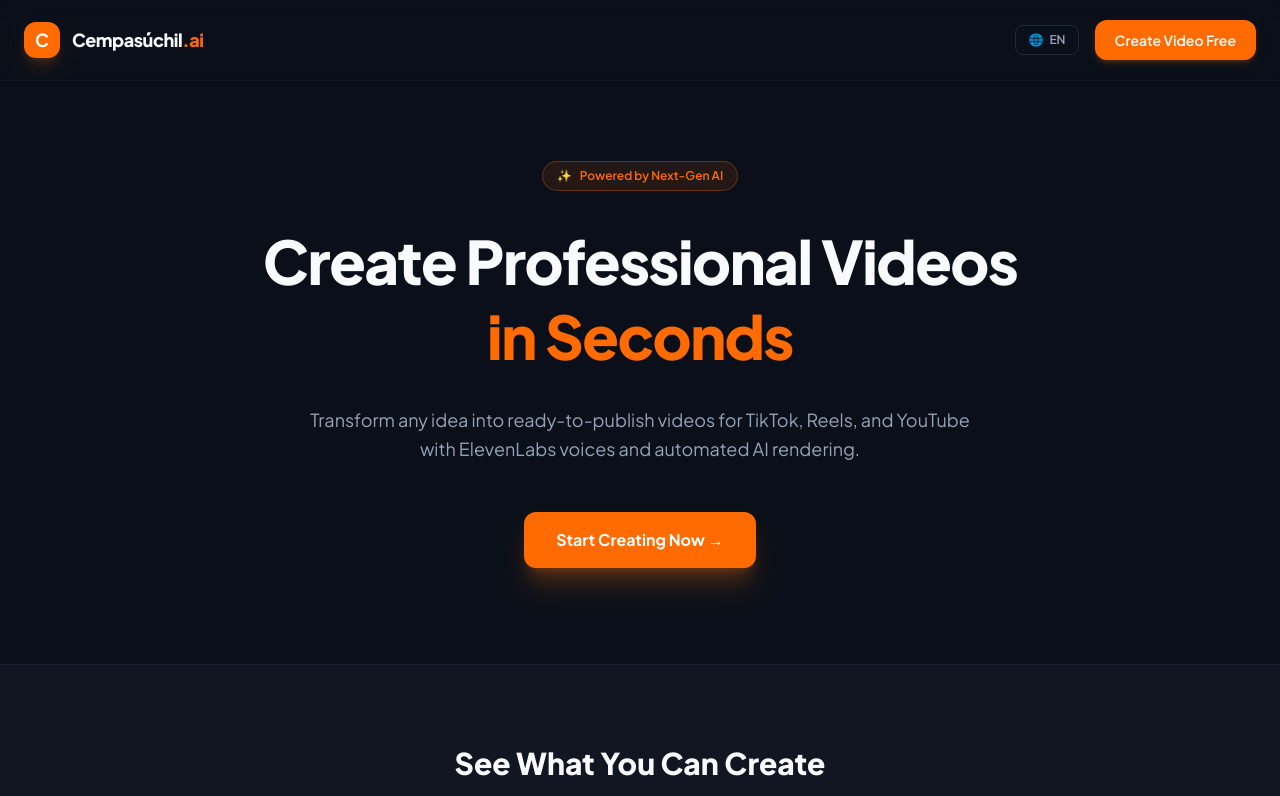
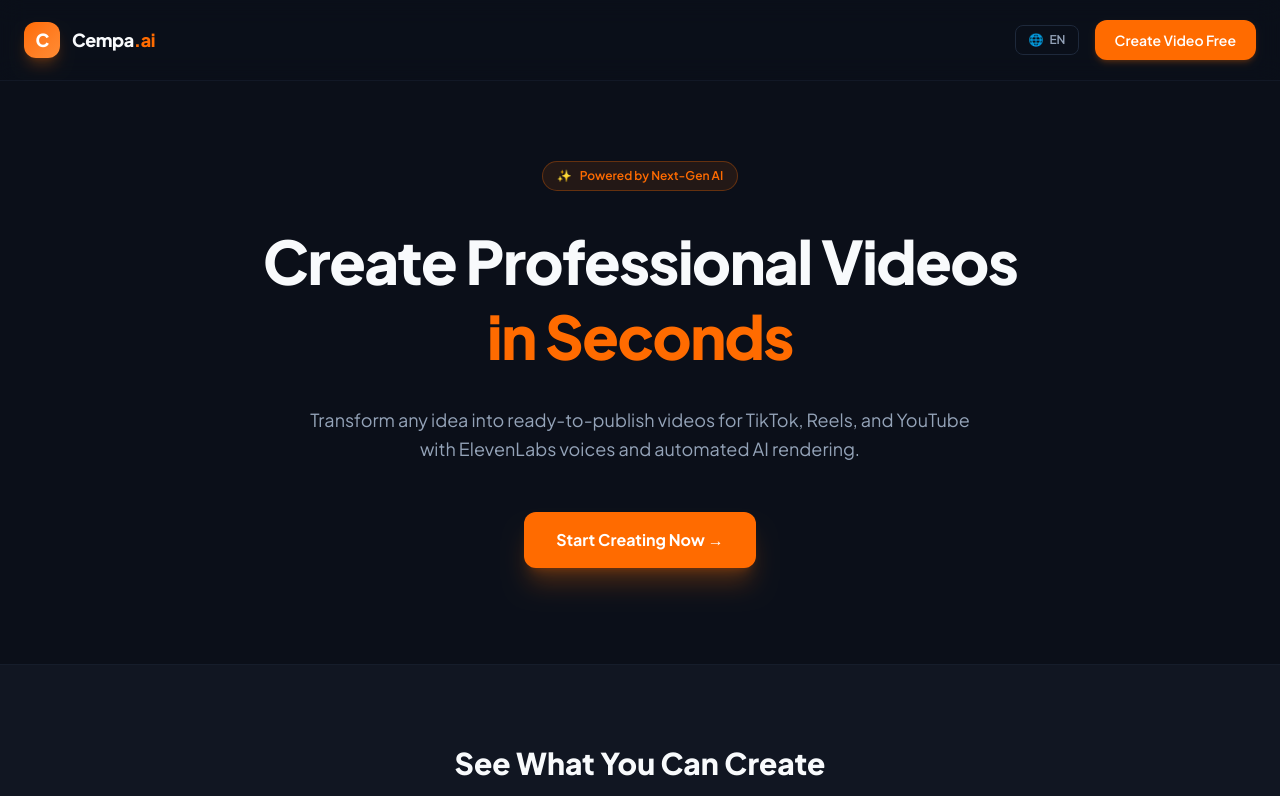
Before and after one commit to iavideogeneratorbyleon-ux/iavideogenerator, a React (Vite) app in the folder client/: page / in a window 1280 px wide. Shown: the top 796 px of the page. Built offline with nearby package versions, Linux system fonts and the light colour scheme.

Commit message:
feat(brand): rebrand from Cempasúchil.ai to Cempa.ai for global US market positioning

```diff
--- a/client/src/App.tsx
+++ b/client/src/App.tsx
@@ -2,6 +2,7 @@ import { useState } from 'react';
 import LandingPage from './components/landing/LandingPage';
 import WizardContainer from './components/wizard/WizardContainer';
 import { LanguageProvider } from './components/landing/LanguageContext';
+
 
 export default function App() {
   const [currentView, setCurrentView] = useState<'landing' | 'wizard'>('landing');
--- /dev/null
+++ b/client/src/components/brand/Logo.tsx
@@ -0,0 +1,40 @@
+import React from 'react';
+
+interface LogoProps {
+  size?: 'sm' | 'md' | 'lg';
+  showSlogan?: boolean;
+}
+
+export default function Logo({ size = 'md', showSlogan = false }: LogoProps) {
+  const sizeClasses = {
+    sm: 'text-base',
+    md: 'text-lg',
+    lg: 'text-2xl',
+  };
+
+  const iconSizes = {
+    sm: 'w-7 h-7 text-sm',
+    md: 'w-9 h-9 text-lg',
+    lg: 'w-12 h-12 text-2xl',
+  };
+
+  return (
+    <div className="flex items-center gap-3">
+      {/* Isotipo: Símbolo moderno inspirado en el brillo y energía de la flor */}
+      <div className={`${iconSizes[size]} rounded-xl bg-gradient-to-br from-brand-primary to-[#FF8C33] flex items-center justify-center shadow-lg shadow-brand-primary/25 text-white font-black tracking-tighter`}>
+        C
+      </div>
+
+      <div className="flex flex-col">
+        <span className={`font-extrabold tracking-tight text-text-main ${sizeClasses[size]}`}>
+          Cempa<span className="text-brand-primary">.ai</span>
+        </span>
+        {showSlogan && (
+          <span className="text-[10px] text-text-muted font-medium tracking-wide">
+            Your ideas, brought to brilliant life.
+          </span>
+        )}
+      </div>
+    </div>
+  );
+}
--- a/client/src/components/landing/LandingPage.tsx
+++ b/client/src/components/landing/LandingPage.tsx
@@ -1,7 +1,8 @@
-import { useState } from 'react';
+import React, { useState } from 'react';
 import { useLanguage } from './LanguageContext';
 import VideoShowcaseModal, { type VideoShowcaseItem } from './VideoShowcaseModal';
 import PricingSection from './PricingSection';
+import Logo from '../brand/Logo';
 
 interface LandingPageProps {
   onStartWizard: () => void;
@@ -76,21 +77,15 @@ export default function LandingPage({ onStartWizard }: LandingPageProps) {
   return (
     <div className="min-h-screen bg-bg-main text-text-main font-sans selection:bg-brand-primary selection:text-white">
 
-      {/* Navbar con Selector de Idioma */}
+      {/* Navbar con Logo Integrado y Selector de Idioma */}
       <header className="border-b border-border-subtle/40 bg-bg-main/80 backdrop-blur-md sticky top-0 z-50">
         <div className="max-w-7xl mx-auto px-6 h-20 flex items-center justify-between">
-          <div className="flex items-center gap-3">
-            <div className="w-9 h-9 rounded-xl bg-brand-primary flex items-center justify-center shadow-lg shadow-brand-primary/20 text-white font-bold text-lg">
-              C
-            </div>
-            <span className="font-extrabold text-lg tracking-tight text-text-main">
-              Cempasúchil<span className="text-brand-primary">.ai</span>
-            </span>
-          </div>
+          <Logo size="md" />
 
           <div className="flex items-center gap-4">
             {/* Toggle de Idioma EN / ES */}
             <button
+              type="button"
               onClick={() => setLang(lang === 'en' ? 'es' : 'en')}
               className="text-xs font-semibold px-3 py-1.5 rounded-lg border border-border-subtle hover:border-brand-primary/50 text-text-muted hover:text-text-main transition-colors flex items-center gap-1.5 cursor-pointer"
             >
@@ -99,6 +94,7 @@ export default function LandingPage({ onStartWizard }: LandingPageProps) {
             </button>
 
             <button
+              type="button"
               onClick={onStartWizard}
               className="bg-brand-primary hover:bg-brand-hover text-white text-xs md:text-sm font-semibold px-5 py-2.5 rounded-xl transition-all shadow-md shadow-brand-primary/20 cursor-pointer"
             >
@@ -126,6 +122,7 @@ export default function LandingPage({ onStartWizard }: LandingPageProps) {
 
           <div className="pt-4">
             <button
+              type="button"
               onClick={onStartWizard}
               className="w-full sm:w-auto bg-brand-primary hover:bg-brand-hover text-white font-bold py-4 px-8 rounded-xl transition-all shadow-xl shadow-brand-primary/25 text-sm md:text-base flex items-center justify-center gap-2 cursor-pointer mx-auto"
             >
@@ -182,7 +179,7 @@ export default function LandingPage({ onStartWizard }: LandingPageProps) {
         </div>
       </section>
 
-      {/* Sección de Reviews (Carrusel / Grid) */}
+      {/* Sección de Reviews */}
       <section className="py-20 border-t border-border-subtle/40">
         <div className="max-w-6xl mx-auto px-6">
           <div className="text-center space-y-3 mb-16">
```
